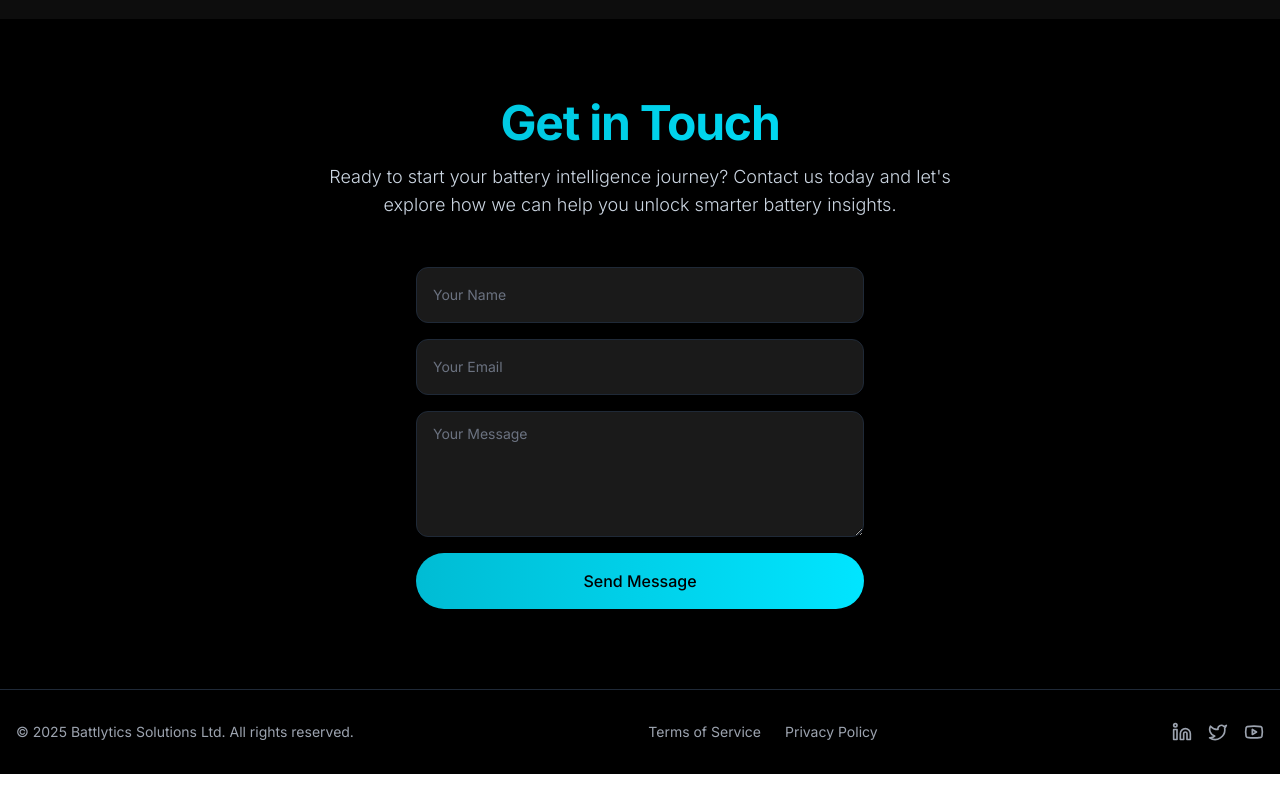
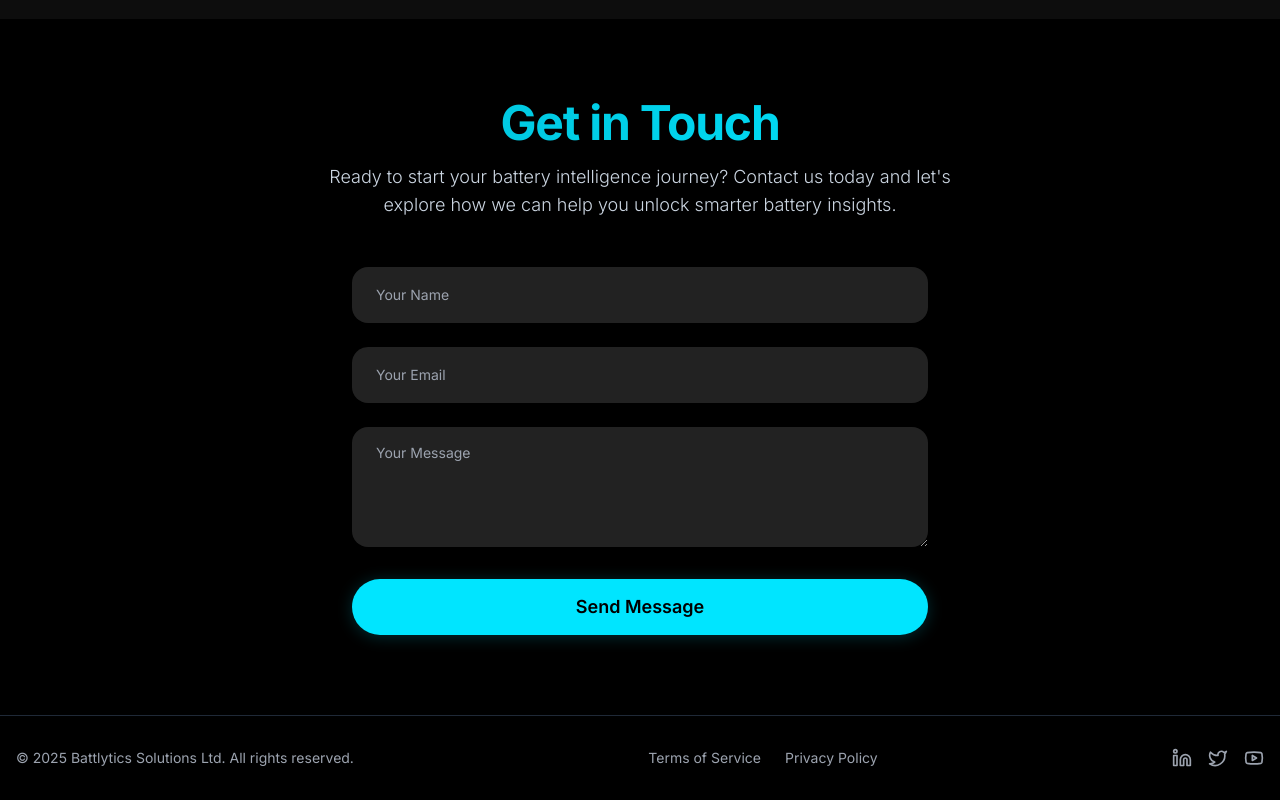
Before and after one commit to auwalmusa/battlytic, a Next.js app: page / in a window 1280 px wide. Shown: the part 4478-5278 px from the top of the page. Before the commit the page ends 5252 px from the top, so only its background shows below. Built offline with nearby package versions, Linux system fonts and the light colour scheme.

Commit message:
Initial commit: Add Next.js application with contact form and components

```diff
--- a/app/page.tsx
+++ b/app/page.tsx
@@ -24,6 +24,7 @@ import { Button } from "@/components/ui/button"
 import { Card, CardContent, CardHeader, CardTitle } from "@/components/ui/card"
 import { Input } from "@/components/ui/input"
 import { Textarea } from "@/components/ui/textarea"
+import { ContactForm } from "@/components/contact-form"
 
 export default function LandingPage() {
   const [mobileMenuOpen, setMobileMenuOpen] = useState(false)
@@ -485,31 +486,7 @@ export default function LandingPage() {
               </p>
             </div>
 
-            <div className="max-w-md mx-auto">
-              <form className="space-y-4">
-                <Input
-                  type="text"
-                  placeholder="Your Name"
-                  className="w-full bg-[#1a1a1a] border-gray-800 text-gray-100 placeholder:text-gray-500 rounded-xl h-14 px-4"
-                />
-
-                <Input
-                  type="email"
-                  placeholder="Your Email"
-                  className="w-full bg-[#1a1a1a] border-gray-800 text-gray-100 placeholder:text-gray-500 rounded-xl h-14 px-4"
-                />
-
-                <Textarea
-                  placeholder="Your Message"
-                  rows={5}
-                  className="w-full bg-[#1a1a1a] border-gray-800 text-gray-100 placeholder:text-gray-500 rounded-xl px-4 py-3"
-                />
-
-                <Button className="w-full h-14 rounded-full font-medium text-black bg-gradient-to-r from-[#00bcd4] to-[#00e5ff] hover:opacity-90 transition-opacity text-base">
-                  Send Message
-                </Button>
-              </form>
-            </div>
+            <ContactForm />
           </div>
         </section>
 
--- /dev/null
+++ b/components/contact-form.tsx
@@ -0,0 +1,68 @@
+"use client";
+
+import { useForm, ValidationError } from "@formspree/react";
+import { Button } from "./ui/button";
+import { Input } from "./ui/input";
+import { Textarea } from "./ui/textarea";
+import { useState } from "react";
+
+export function ContactForm() {
+  const [state, handleSubmit] = useForm("meogvgze");
+  const [name, setName] = useState("");
+  const [email, setEmail] = useState("");
+  const [message, setMessage] = useState("");
+
+  if (state.succeeded) {
+    return (
+      <div className="w-full max-w-xl mx-auto text-center mt-8">
+        <h3 className="text-2xl font-bold mb-2 text-[#00e5ff]">Thank You!</h3>
+        <p className="text-gray-200">We've received your message and will get back to you soon.</p>
+      </div>
+    );
+  }
+
+  return (
+    <form onSubmit={handleSubmit} className="w-full max-w-xl mx-auto flex flex-col gap-6 mt-8">
+      <Input
+        id="name"
+        type="text"
+        name="name"
+        value={name}
+        onChange={(e) => setName(e.target.value)}
+        placeholder="Your Name"
+        required
+        className="bg-[#222] border-none text-gray-100 placeholder:text-gray-400 rounded-2xl h-14 px-6 text-lg focus:ring-2 focus:ring-[#00e5ff]"
+      />
+      <ValidationError prefix="Name" field="name" errors={state.errors} />
+      <Input
+        id="email"
+        type="email"
+        name="email"
+        value={email}
+        onChange={(e) => setEmail(e.target.value)}
+        placeholder="Your Email"
+        required
+        className="bg-[#222] border-none text-gray-100 placeholder:text-gray-400 rounded-2xl h-14 px-6 text-lg focus:ring-2 focus:ring-[#00e5ff]"
+      />
+      <ValidationError prefix="Email" field="email" errors={state.errors} />
+      <Textarea
+        id="message"
+        name="message"
+        value={message}
+        onChange={(e) => setMessage(e.target.value)}
+        placeholder="Your Message"
+        required
+        className="bg-[#222] border-none text-gray-100 placeholder:text-gray-400 rounded-2xl px-6 py-4 text-lg min-h-[120px] focus:ring-2 focus:ring-[#00e5ff]"
+      />
+      <ValidationError prefix="Message" field="message" errors={state.errors} />
+      <Button
+        type="submit"
+        disabled={state.submitting}
+        className="bg-[#00e5ff] hover:bg-[#00bcd4] text-black font-semibold rounded-full h-14 text-lg mt-2 transition-colors"
+        style={{ boxShadow: "0 2px 16px 0 #00e5ff33" }}
+      >
+        {state.submitting ? "Sending..." : "Send Message"}
+      </Button>
+    </form>
+  );
+}
--- a/package.json
+++ b/package.json
@@ -9,6 +9,7 @@
     "lint": "next lint"
   },
   "dependencies": {
+    "@formspree/react": "^3.0.0",
     "@hookform/resolvers": "^3.9.1",
     "@radix-ui/react-accordion": "1.2.2",
     "@radix-ui/react-alert-dialog": "1.1.4",
```
Also changed, not shown: forminstruct.tsx (added), 1 other file (tests, documents, lock files or other folders).
